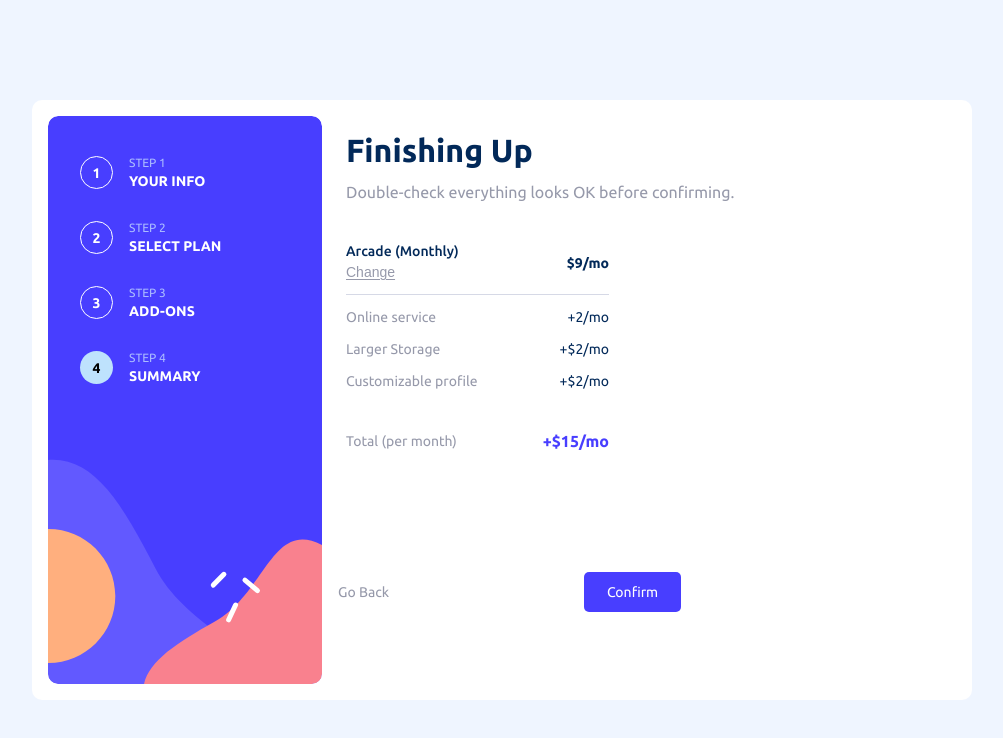
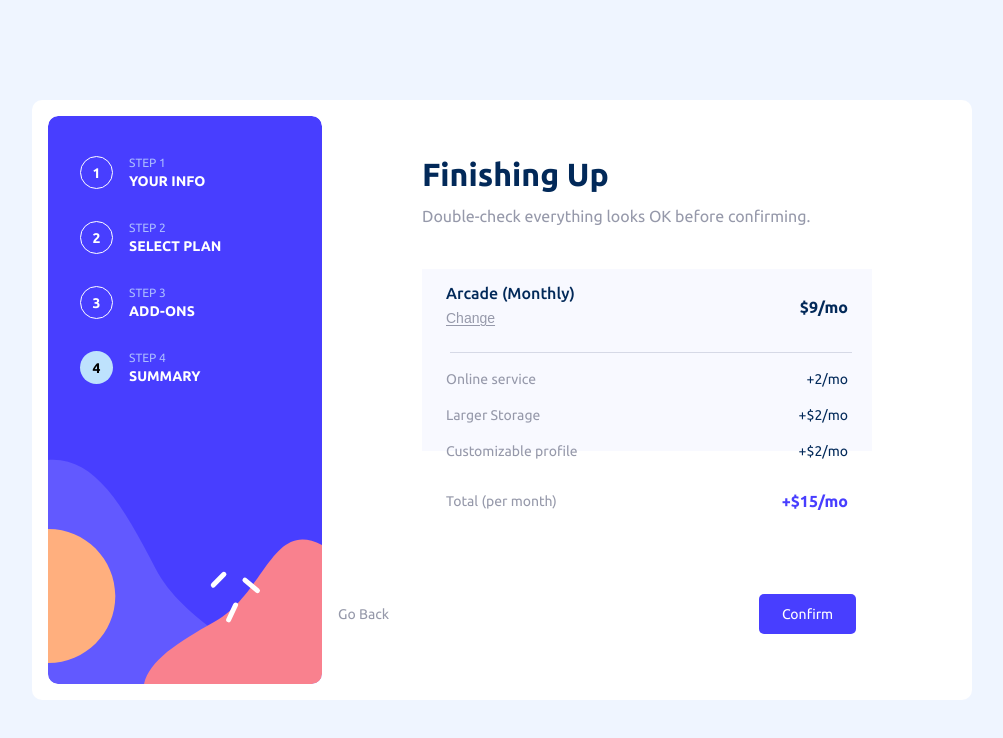
Before and after one commit to claystuart/multi-step-form, a React (Create React App) app: page /finish in a window 1280 px wide. Shown: the top 738 px of the page, without its empty margins (138-1141 px from the left). Built offline with nearby package versions, Linux system fonts and the light colour scheme.

Commit message:
Finish desktop Finish.jsx and finish.css.

```diff
--- a/src/css/finish.css
+++ b/src/css/finish.css
@@ -1,11 +1,14 @@
 .finishContainer {
   width: 343px;
-  height: 365px;
+  height: 383px;
   padding-left: 24px;
   padding-top: 32px;
   background-color: white;
   border-radius: 8px;
-  height: 383px;
+}
+
+.lightGrayBackground {
+  background-color: #f8f9ff;
 }
 
 .base-plan-summary-container {
@@ -21,7 +24,7 @@
   font-size: 14px;
   font-weight: 500;
   line-height: 16px;
-  color: #022959;
+  color: var(--denim);
 }
 
 .changeButton {
@@ -39,7 +42,7 @@
   font-size: 14px;
   font-weight: 700;
   line-height: 20px;
-  color: #022959;
+  color: var(--denim);
 }
 
 hr {
@@ -70,7 +73,7 @@ hr {
 .addOn-summary-item-cost {
   font-size: 14px;
   line-height: 20px;
-  color: #022959;
+  color: var(--denim);
 }
 .total-summary-container {
   margin-top: 40px;
@@ -86,3 +89,59 @@ hr {
   line-height: 20px;
   color: #483eff;
 }
+
+@media (min-width: 940px) {
+  .finishContainer {
+    padding: 0;
+    margin-left: 100px;
+    margin-top: 56px;
+    width: 450px;
+    height: 372px;
+  }
+
+  .lightGrayBackground {
+    width: 450px;
+    height: 182px;
+    padding-inline: 24px;
+    margin-top: 40px;
+    display: flex;
+    flex-direction: column;
+  }
+
+  .base-plan-summary-container {
+    width: 402px;
+    height: 45px;
+    margin-top: 16px;
+  }
+
+  .base-plan {
+    font-size: 16px;
+  }
+
+  .changeButton {
+    text-underline-offset: 2px;
+    margin-top: 7px;
+  }
+
+  .base-plan-total {
+    font-size: 16px;
+  }
+
+  hr {
+    width: 402px;
+    margin-top: 24px;
+    margin-left: 4px;
+  }
+
+  .addOn-summary {
+    width: 402px;
+    height: 20px;
+    margin-top: 16px;
+  }
+
+  .total-summary-container {
+    width: 402px;
+    height: 22px;
+    margin-left: 24px;
+  }
+}
--- a/src/pages/Finish.jsx
+++ b/src/pages/Finish.jsx
@@ -108,6 +108,8 @@ export default function Finish() {
             <h2>Double-check everything looks OK before confirming.</h2>
             <div className="summary">
 
+                <div className="lightGrayBackground">
+
                     <section className="base-plan-summary-container">
                         <div className="control">
                             <p className="base-plan">{choice} ({yearlyTerm === "true" ? "Yearly" : "Monthly"})</p>
@@ -139,6 +141,7 @@ export default function Finish() {
                         </div>
 
                     </section>
+                </div>
 
                 <section className="total-summary-container">
                     <p className="gray-item">Total (per {yearlyTerm === "true" ? "year" : "month"})</p>
```
Lines whose indentation alone changed are shown as unchanged.
